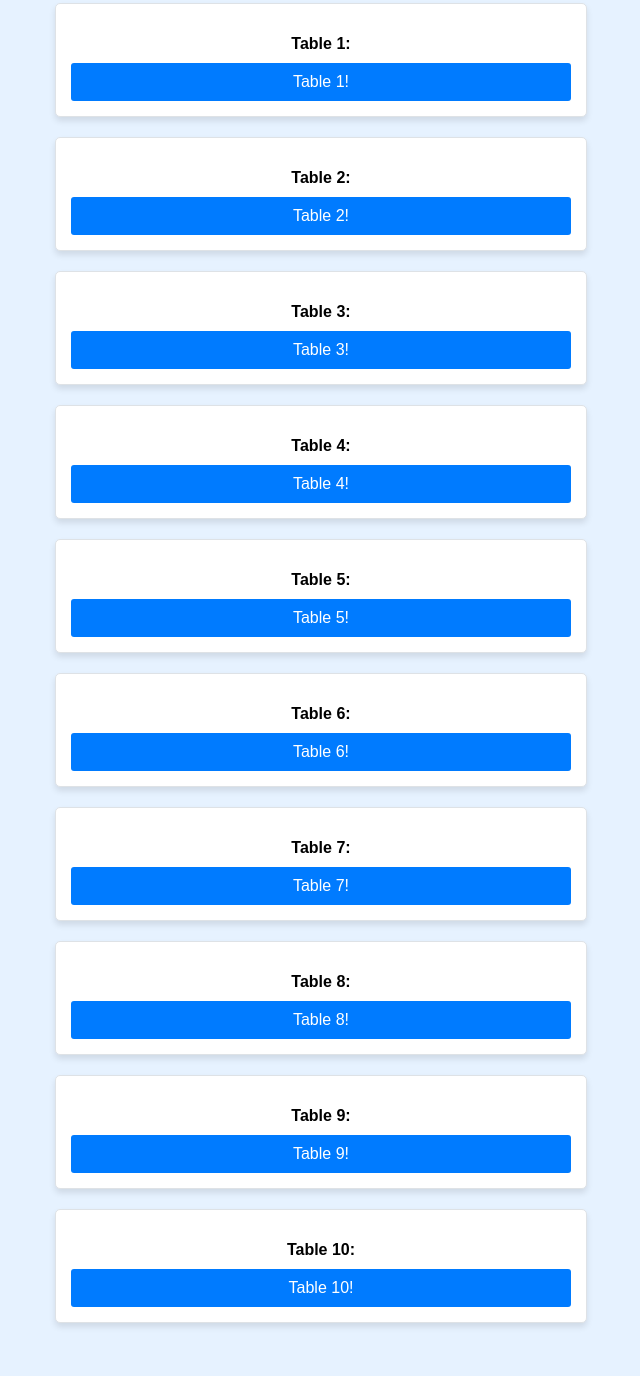
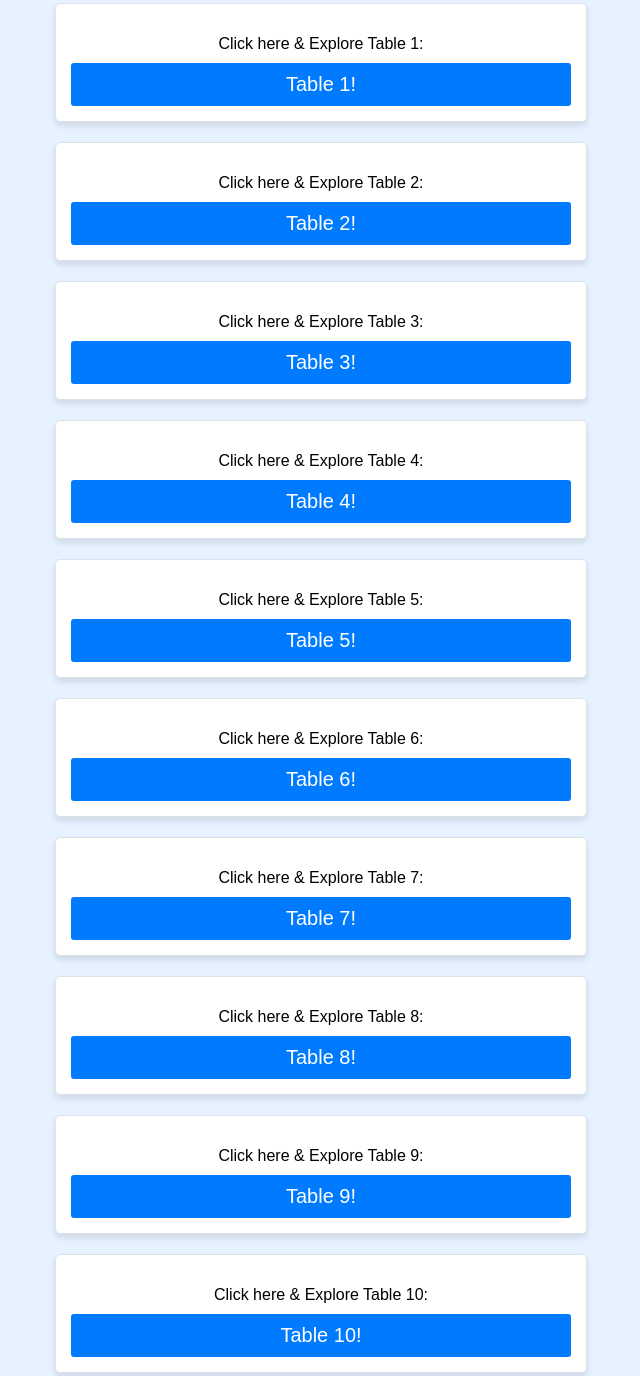
Before and after one commit to Ohi1997/Pricetable-MOD, a plain HTML site: page landing-page.html in a window 1280 px wide. Shown: the part 123-1499 px from the top of the page, without its empty margins (319-959 px from the left). Drawn offline with Linux system fonts and the light colour scheme.

Commit message:
from Ohi

```diff
--- a/landing-page-style.css
+++ b/landing-page-style.css
@@ -42,11 +42,12 @@ body {
 }
 
 .table-card p {
-    font-weight: bold;
+    font-weight: 500;
     margin-bottom: 10px;
 }
 
 .table-card a {
+    font-size: 20px;
     display: block;
     background-color: #007bff;
     color: #fff;
--- a/landing-page.html
+++ b/landing-page.html
@@ -19,61 +19,61 @@
         <div class="row link-buttons">
             <div class="col-md-4">
                 <div class="table-card">
-                    <p>Table 1:</p>
+                    <p>Click here & Explore Table 1:</p>
                     <a href="./Index/index.html" target="_blank">Table 1!</a>
                 </div>
             </div>
             <div class="col-md-4">
                 <div class="table-card">
-                    <p>Table 2:</p>
+                    <p>Click here & Explore Table 2:</p>
                     <a href="./Index2/index2.html" target="_blank">Table 2!</a>
                 </div>
             </div>
             <div class="col-md-4">
                 <div class="table-card">
-                    <p>Table 3:</p>
+                    <p>Click here & Explore Table 3:</p>
                     <a href="./Index3/index3.html" target="_blank">Table 3!</a>
                 </div>
             </div>
             <div class="col-md-4">
                 <div class="table-card">
-                    <p>Table 4:</p>
+                    <p>Click here & Explore Table 4:</p>
                     <a href="./Index4/index4.html" target="_blank">Table 4!</a>
                 </div>
             </div>
             <div class="col-md-4">
                 <div class="table-card">
-                    <p>Table 5:</p>
+                    <p>Click here & Explore Table 5:</p>
                     <a href="./New Index-1/new-index1.html" target="_blank">Table 5!</a>
                 </div>
             </div>
             <div class="col-md-4">
                 <div class="table-card">
-                    <p>Table 6:</p>
+                    <p>Click here & Explore Table 6:</p>
                     <a href="./New Index-2/new-index2.html" target="_blank">Table 6!</a>
                 </div>
             </div>
             <div class="col-md-4">
                 <div class="table-card">
-                    <p>Table 7:</p>
+                    <p>Click here & Explore Table 7:</p>
                     <a href="./New Index-3/new-index3.html" target="_blank">Table 7!</a>
                 </div>
             </div>
             <div class="col-md-4">
                 <div class="table-card">
-                    <p>Table 8:</p>
+                    <p>Click here & Explore Table 8:</p>
                     <a href="./New Index-4/new-index4.html" target="_blank">Table 8!</a>
                 </div>
             </div>
             <div class="col-md-4">
                 <div class="table-card">
-                    <p>Table 9:</p>
+                    <p>Click here & Explore Table 9:</p>
                     <a href="./New Index-5/new-index5.html" target="_blank">Table 9!</a>
                 </div>
             </div>
             <div class="col-md-4">
                 <div class="table-card">
-                    <p>Table 10:</p>
+                    <p>Click here & Explore Table 10:</p>
                     <a href="./New Index-6/new-index6.html" target="_blank">Table 10!</a>
                 </div>
             </div>
```
